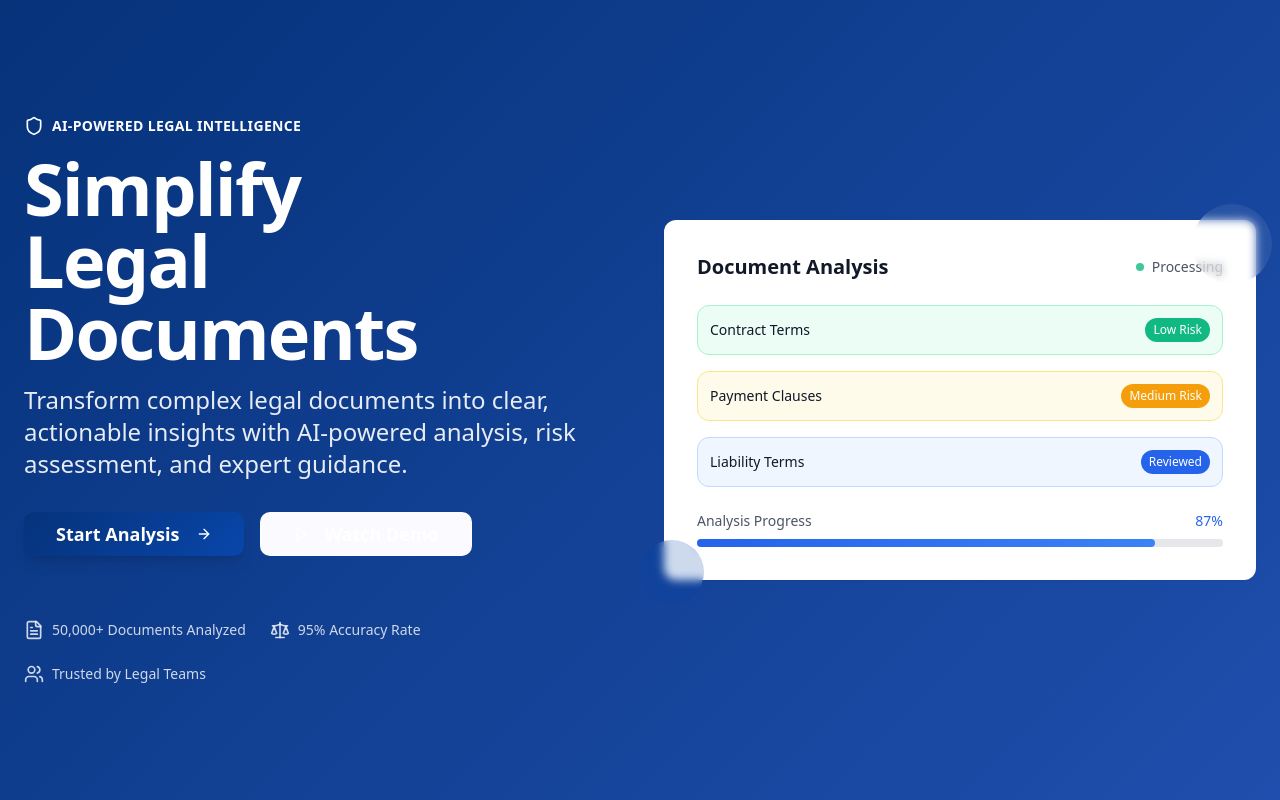
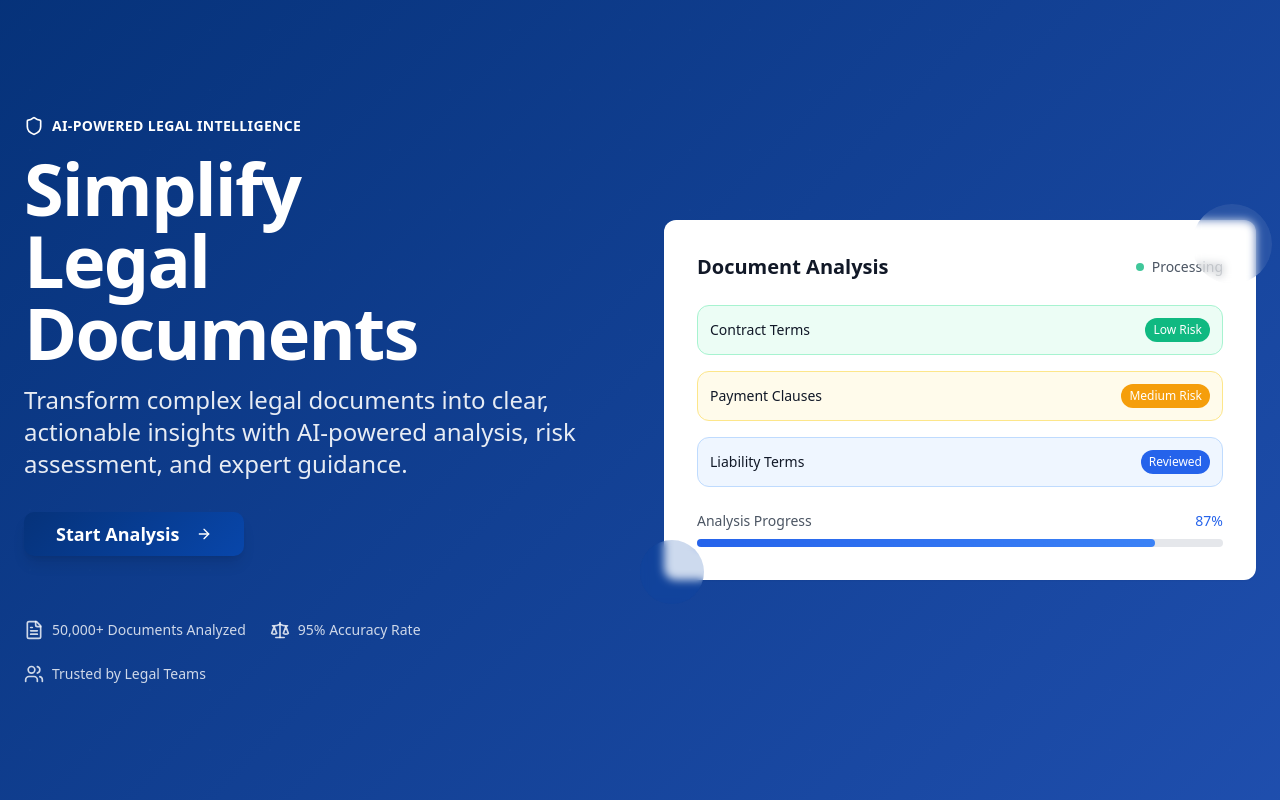
Before and after one commit to SimranShaikh20/LegalAI-Document-Assistant, a React (Vite) app: page / in a window 1280 px wide. Shown: the top 800 px of the page. Built offline with nearby package versions, Linux system fonts and the light colour scheme.

Commit message:
Remove "Watch Demo" button

```diff
--- a/src/components/Hero.tsx
+++ b/src/components/Hero.tsx
@@ -1,7 +1,7 @@
 import { useState } from "react";
 import { Button } from "@/components/ui/button";
 import { Card } from "@/components/ui/card";
-import { ArrowRight, Shield, FileText, Scale, Users, Play, X } from "lucide-react";
+import { ArrowRight, Shield, FileText, Scale, Users, X } from "lucide-react";
 import DocumentUpload from "./DocumentUpload";
 import { useToast } from "@/hooks/use-toast";
 
@@ -45,20 +45,6 @@ const Hero = () => {
               >
                 Start Analysis
                 <ArrowRight className="ml-2 w-5 h-5 transition-transform group-hover:translate-x-1" />
-              </Button>
-              <Button
-                variant="outline"
-                size="lg"
-                className="border-white/50 text-white hover:bg-white/10 hover:border-white font-semibold px-8 py-4 text-lg backdrop-blur-sm"
-                onClick={() => {
-                  toast({
-                    title: "Demo Coming Soon!",
-                    description: "Our interactive demo will be available shortly. Start analyzing your documents now!",
-                  });
-                }}
-              >
-                <Play className="mr-2 w-5 h-5" />
-                Watch Demo
               </Button>
             </div>
 
```
